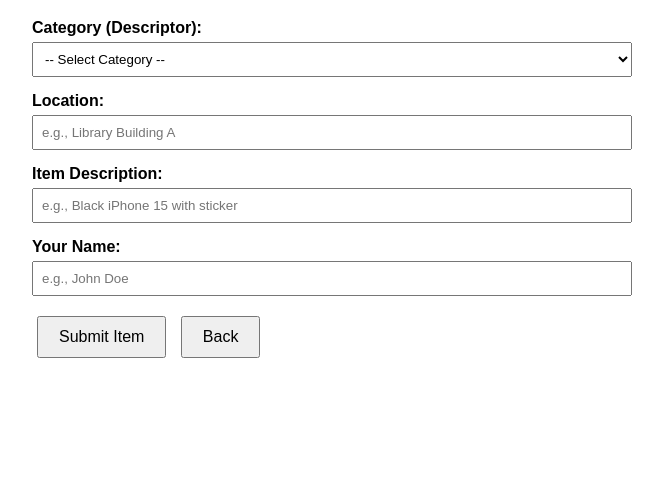
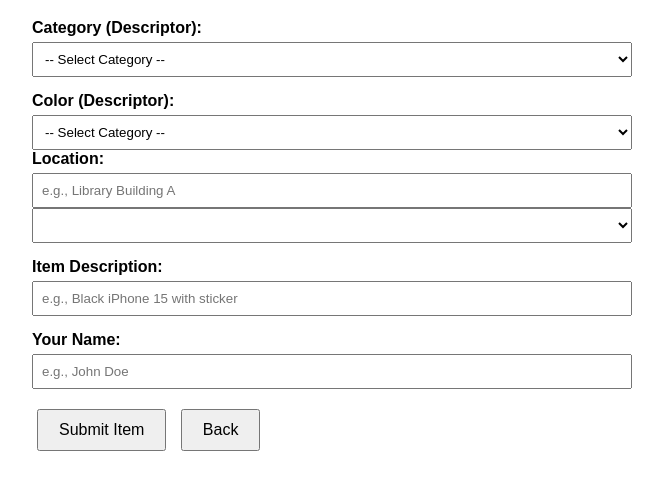
Before and after one commit to Nathanielg05/lnf, a website: page public/index.html in a window 1280 px wide. Both pictures are taken after a click on the button "I Lost Something". Shown: the part 121-610 px from the top of the page, without its empty margins (308-971 px from the left). Drawn offline with Linux system fonts and the light colour scheme.

Commit message:
Location/Color pull down tab

```diff
--- a/public/index.html
+++ b/public/index.html
@@ -43,11 +43,30 @@
                     <option value="Clothing">Clothing</option>
                 </select>
             </div>
+           <!--Modified11/02/26 by Aaron:-->
+                <label for="Color">Color (Descriptor):</label>
+                <select id="Color" required>
+                    <option value="">-- Select Category --</option>
+                    <option value="Red">Red</option>
+                    <option value="Blue">Blue</option>
+                    <option value="Black">Black</option>
+                    <option value="White">white</option>
+                </select>
+            </div>
+
 
             <!-- Modular Descriptor: Location (Step 2 requirement) -->
             <div class="form-group">
                 <label for="locationFound">Location:</label>
                 <input type="text" id="locationFound" placeholder="e.g., Library Building A" required>
+                <select id="locationFound" required>
+                    </option value="">-- Select Category --</option>
+                </option value="Old Main">Old Main</option>
+                </option value="Wooster">Wooster</option>
+                </option value="Science Hall">Science Hall</option>
+                </option value="Smiley">Smiley</option>
+                </option value="Fine Arts">Fine Arts</option>
+                </select>
             </div>
 
             <div class="form-group">
```
Also changed, not shown: 8 other files.
